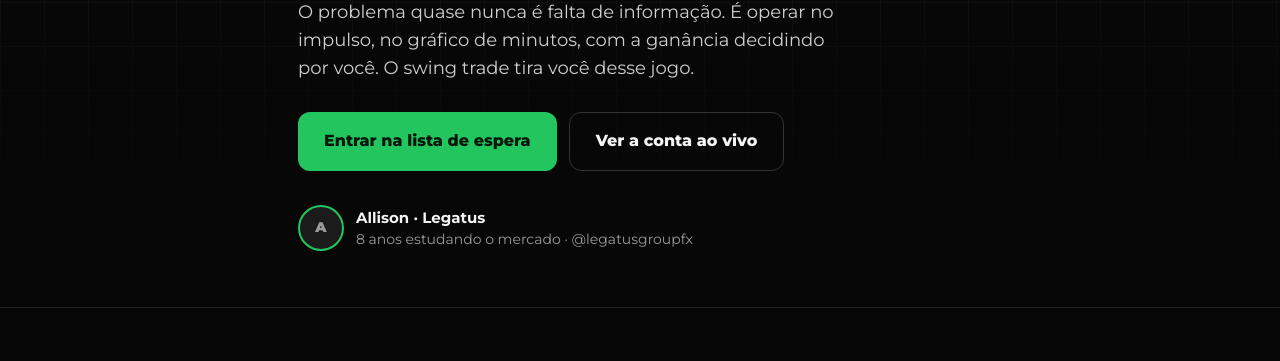
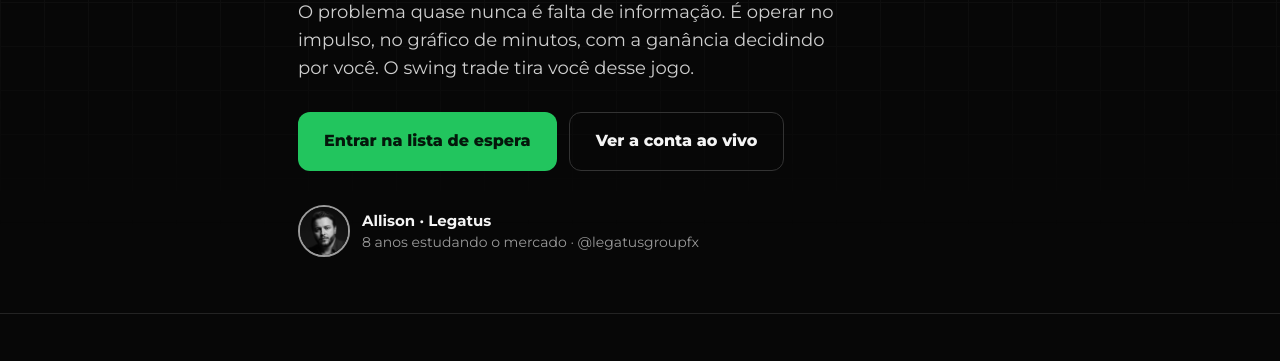
Before and after one commit to allisoncord-cpu/resultados, a plain HTML site: page swing.html in a window 1280 px wide. Shown: the part 262-623 px from the top of the page. Drawn offline with Linux system fonts and the light colour scheme.

Commit message:
Página swing: foto do Allison

```diff
--- a/swing.html
+++ b/swing.html
@@ -33,7 +33,7 @@ h1 em{font-style:normal;color:var(--verde)}
 .botoes{display:flex;gap:12px;flex-wrap:wrap}
 .assina{display:flex;align-items:center;gap:12px;margin-top:34px;color:var(--ink2);font-size:14px}
 .assina b{color:var(--ink);display:block;font-size:15px}
-.av{width:46px;height:46px;border-radius:50%;background:#1b1b1b;border:2px solid var(--verde);display:flex;align-items:center;justify-content:center;font-weight:900}
+.av{width:52px;height:52px;border-radius:50%;background:#1b1b1b;border:2px solid var(--verde);object-fit:cover;filter:grayscale(1)}
 
 /* dores */
 .dores{display:grid;gap:12px}
@@ -100,7 +100,7 @@ footer{text-align:center;color:var(--ink2);font-size:12px;padding:28px 0 40px}
       <a class="btn" href="https://chat.whatsapp.com/IlZBVR45fd42ztf4DkR9wu" target="_blank" rel="noopener">Entrar na lista de espera</a>
       <a class="btn sec" href="./">Ver a conta ao vivo</a>
     </div>
-    <div class="assina"><div class="av">A</div><div><b>Allison · Legatus</b>8 anos estudando o mercado · @legatusgroupfx</div></div>
+    <div class="assina"><img class="av" src="allison.png" alt="Allison"><div><b>Allison · Legatus</b>8 anos estudando o mercado · @legatusgroupfx</div></div>
   </div>
 </header>
 
```
Also changed, not shown: allison.png (added).
